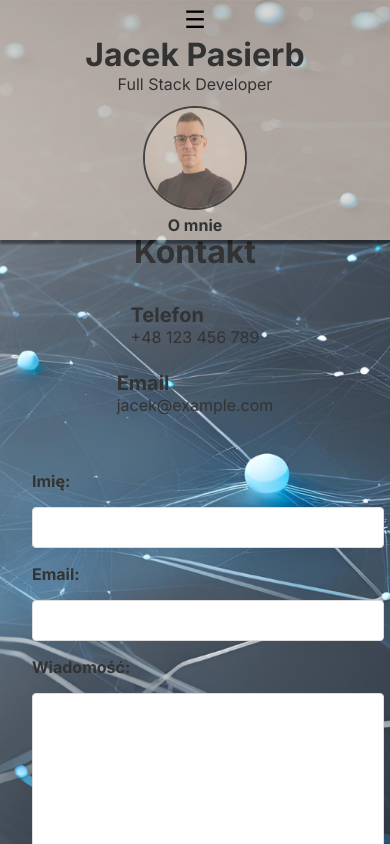
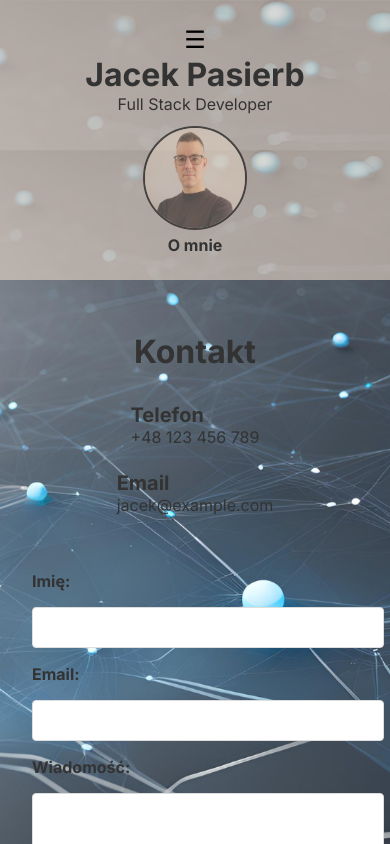
Before and after one commit to JacekPasierb/portfolio, a Next.js app: page /contact in a window 390 px wide. Shown: the top 844 px of the page. Built offline with nearby package versions, Linux system fonts and the light colour scheme.

Commit message:
Feature/Header - corrected styled for good responsive

```diff
--- a/app/components/Header/Header.tsx
+++ b/app/components/Header/Header.tsx
@@ -17,7 +17,9 @@ const Header = () => {
   };
 
   return (
-    <header className={style.header}>
+    <header className={style.bgHeader}>
+      <div className={style.container}>
+        <div className={style.header}>
       <Navbar />
       <button className={style.hamburger} onClick={toggleModal}>
         ☰
@@ -43,7 +45,7 @@ const Header = () => {
             <span className={style.aboutText}>O mnie</span>
           </div>
         </Link>
-      </div>
+      </div></div></div>
     </header>
   );
 };
--- a/app/styles/Header.module.css
+++ b/app/styles/Header.module.css
@@ -1,25 +1,33 @@
 
-.header {
+.bgHeader {
   position: fixed;
   top: 0;
   left: 0;
   z-index: 999;
   width: 100%;
   background-color: #e0d0c1a5;
-  padding-block: 10px;
+}
+.header {
+
   display: flex;
   flex-direction: row;
   justify-content: space-around;
-  box-shadow: 2px 2px 2px 2px #00000071;
   align-items: center;
 }
-
+.container {
+  padding: 20px;
+  max-width: 1200px;
+  margin: 0 auto;
+}
 .cvContainer {
   margin-left: 20px;
   display: flex;
   flex-direction: row;
   gap: 10px;
   align-items: center;
+  border-left:1px solid black;
+  padding-left: 20px;
+
 }
 
 
@@ -32,6 +40,7 @@
   flex-direction: column;
   align-items: center;
   cursor: pointer;
+
 }
 
 .aboutText {
@@ -112,4 +121,8 @@
   .hamburger {
     display: block;
   }
+  .cvContainer {
+    border-left: none;
+    padding-left: 0;
+  }
 }
--- a/app/ui/global.css
+++ b/app/ui/global.css
@@ -13,11 +13,13 @@ body {
   background-size: cover;
   background-position: center;
   background-repeat: no-repeat;
-  padding-top: 100px;
+  background-image: url("../../public/BgMobile1x.png");
+  padding-top: 150px;
 }
-/* Mobile (default) */
-body {
-  background-image: url("../../public/BgMobile1x.png");
+@media screen and (min-width: 480px) {
+  body {
+    padding-top: 200px;
+  }
 }
 
 @media only screen and (min-width: 480px) and (-webkit-min-device-pixel-ratio: 2),
@@ -30,6 +32,7 @@ body {
 @media only screen and (min-width: 768px) {
   body {
     background-image: url("../../public/BgTablet1x.png");
+    padding-top: 100px;
   }
 }
 
```
